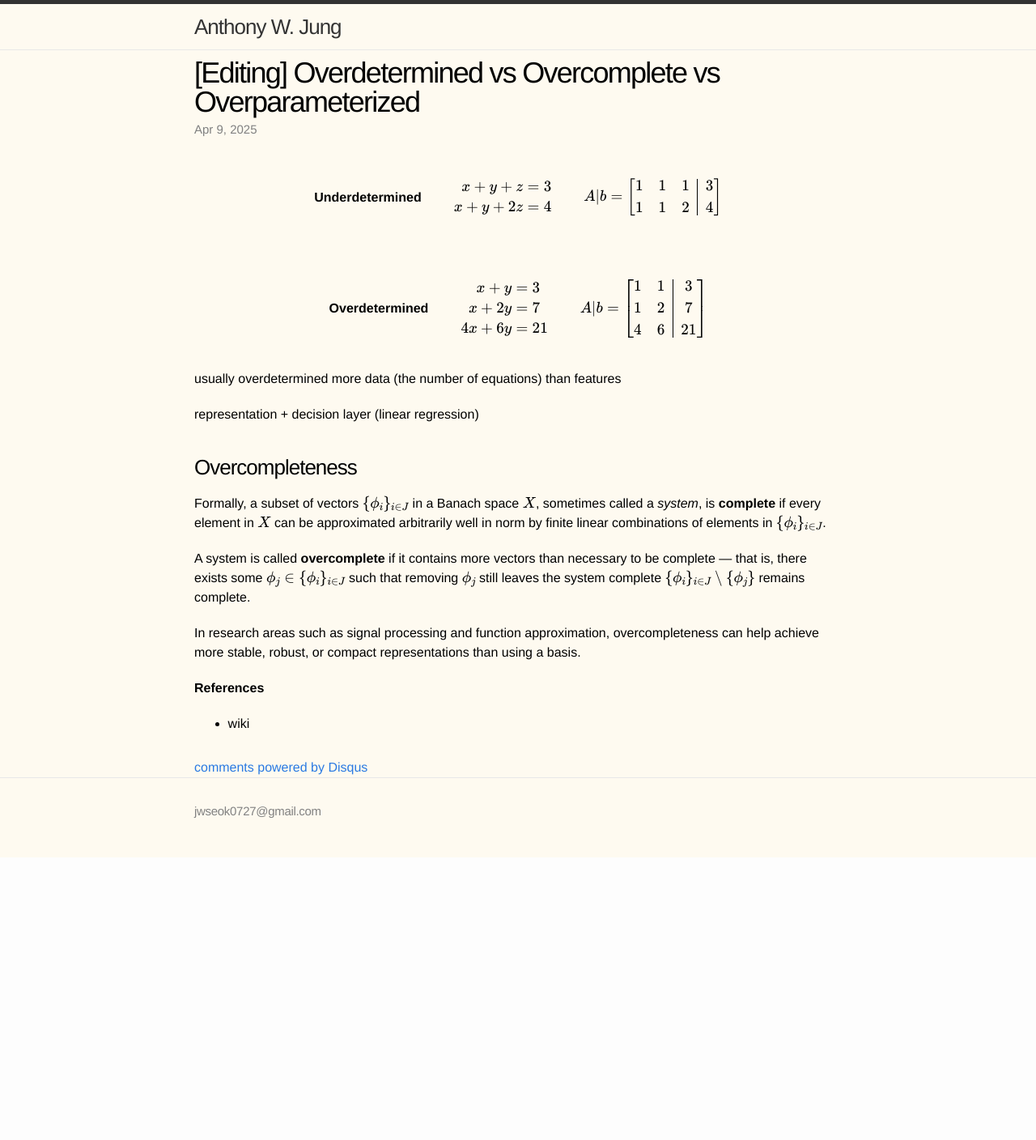
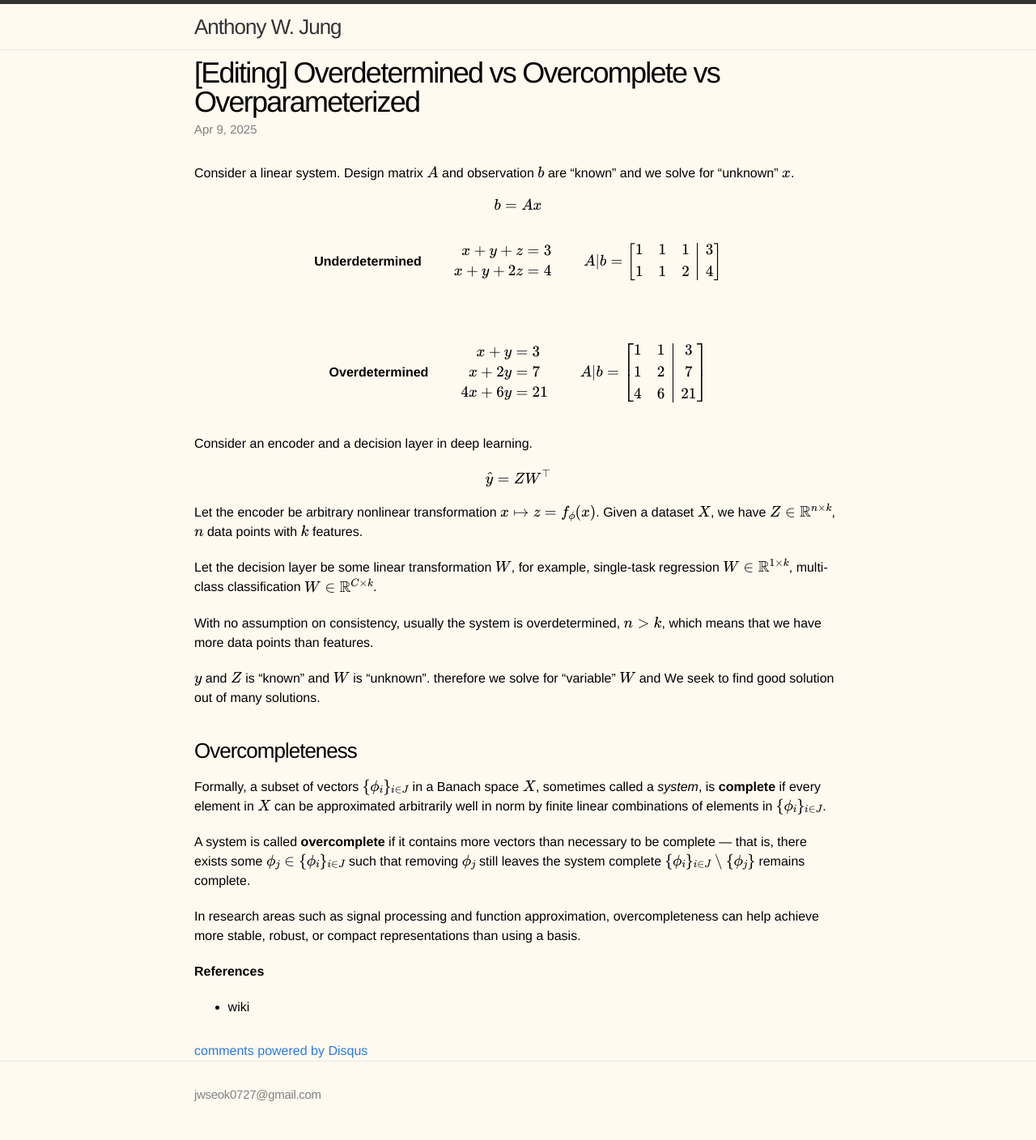
Before and after one commit to anthony0727/anthony0727.github.io, a Jekyll site: the page built from _posts/2024-04-10-overparameterization.md, in a window 1280 px wide. Shown: the whole page at 81% size. Built offline with Jekyll 4.4.1, drawn with Linux system fonts in a browser that asks for light colours; comment, search, counter and statistics services are not loaded; before the commit the page ends 1059 px from its top, so only the background shows below that.

Commit message:
tmp save

```diff
--- a/_includes/head.html
+++ b/_includes/head.html
@@ -17,6 +17,6 @@
       function gtag(){dataLayer.push(arguments);}
       gtag('js', new Date());
 
-      gtag('config', 'G-CP80GRPEPM');
+      gtag('config', 'G-HR4DCM714F');
     </script>
 </head>
--- a/_posts/2024-04-10-overparameterization.md
+++ b/_posts/2024-04-10-overparameterization.md
@@ -6,6 +6,12 @@ excerpt: ""
 date: 2025-04-09 18:00:00
 mathjax: true
 ---
+
+Consider a linear system. Design matrix $A$ and observation $b$ are "known" and we solve for "unknown" $x$.
+
+$$
+b=Ax
+$$
 
 <div style="display: flex; flex-direction: column; gap: 40px; align-items: center;">
 
@@ -57,14 +63,19 @@ mathjax: true
 </div>
 
 
+Consider an encoder and a decision layer in deep learning.
 
+$$
+\hat{y}=ZW^\top
+$$
 
-usually overdetermined
-more data (the number of equations) than features
+Let the encoder be arbitrary nonlinear transformation $x \mapsto z = f_{\phi}(x)$. Given a dataset $X$, we have $Z \in \mathbb{R}^{n \times k}$, $n$ data points with $k$ features.
 
-representation + decision layer (linear regression)
+Let the decision layer be some linear transformation $W$, for example, single-task regression $W \in \mathbb{R}^{1 \times k}$, multi-class classification $W \in \mathbb{R}^{C \times k}$.
 
+With no assumption on consistency, usually the system is overdetermined, $n>k$, which means that we have more data points than features.
 
+$y$ and $Z$ is "known" and $W$ is "unknown". therefore we solve for "variable" $W$ and We seek to find good solution out of many solutions.
 
 ### Overcompleteness
 
```
Also changed, not shown: _posts/2024-04-13-TRPO.md (+69 -1 lines), _posts/2025-04-10-optimality-of-q.md (+1 -1 lines), 10 other files.
